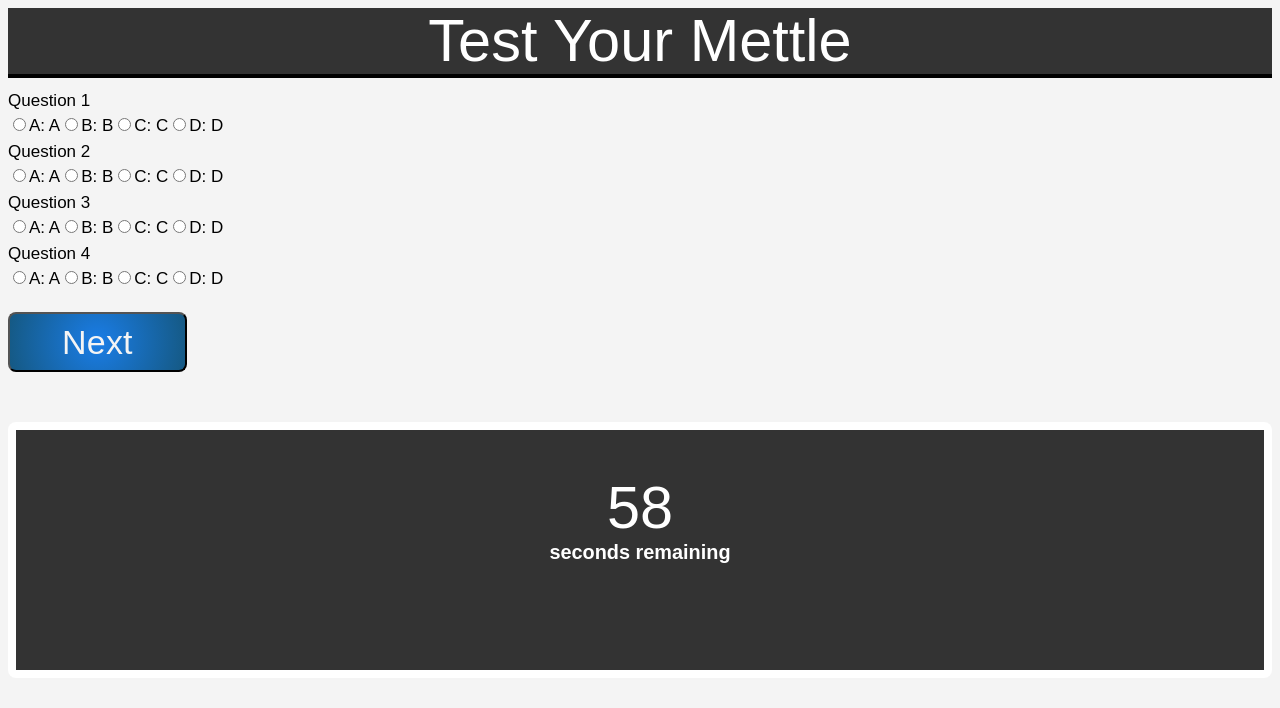
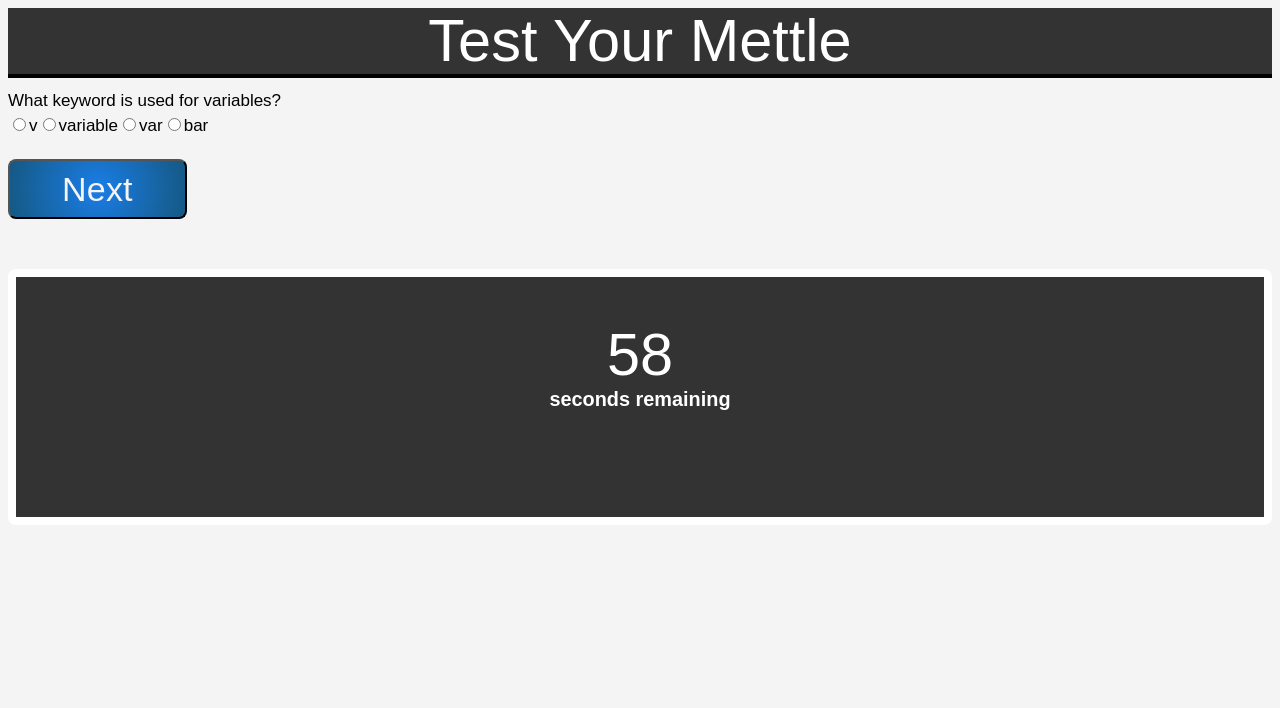
Before and after one commit to Ashloraptor/Test_Your_Mettle, a plain HTML site: page index.html in a window 1280 px wide. Both pictures are taken after a click on the button "Start". Drawn offline with Linux system fonts and the light colour scheme.

Commit message:
Added function to load each question at a time when the Next button is selected. Wrote out questions with corresponding answer selections.

```diff
--- a/index.html
+++ b/index.html
@@ -13,11 +13,13 @@
         <div class="large-font">Test Your Mettle</div>
         <button class="start-button">Start</button>
     </header>
+    <div class="theQuestion"></div>
     <div class="container questions">
 
     </div>
     <div>
-        <button class="next-button">Next</button>
+        <button id="nextBtn"
+        class="next-button">Next</button>
         <button class="submit-button">Submit</button>
     </div>
     <section>
--- a/script.js
+++ b/script.js
@@ -3,34 +3,45 @@ var startButton = document.querySelector(".start-button");
 var nextButton = document.querySelector(".next-button");
 var submitButton = document.querySelector(".submit-button");
 var timerElement = document.querySelector(".timer-count");
+
 var container = document.querySelector(".container");
 //var questions = document.querySelector(".questions");
 //var for questions
 //with corresponding series of options
 var questions = [
   {
-    question: "Question 1",
-    answers: {A: "A",B: "B",C: "C",D: "D"},
-    correct: "C"
+    question1: "What keyword is used for variables?",
+    answers1: ["v", "variable", "var", "bar"],
+    correct1: "C"
   },
   {
-    question: "Question 2",
-    answers: {A: "A",B: "B",C: "C",D: "D"},
-    correct: "C"
+    question2: "What punctuation is used to end a line of code?",
+    answers2: [".", "$", ";", "!"],
+    correct2: "C"
   },
   {
-    question: "Question 3",
-    answers: {A: "A",B: "B",C: "C",D: "D"},
-    correct: "C"
+    question3: 'What value type is in variable var= "Hello World"; ?',
+    answers3: ["Boolean", "Integer", "String", "Quote"],
+    correct3: "C"
   },
   {
-    question: "Question 4",
-    answers: {A: "A",B: "B",C: "C",D: "D"},
-    correct: "C"
+    question4: "What is the value of the first item in an array?",
+    answers4: ["1", "A", "0", "None of the above"],
+    correct4: "C"
   }
 ];
 
-var isRight = false;
+var answersOne = questions[0].answers1;
+var answersTwo = questions[1].answers2;
+var answersThree = questions[2].answers3;
+var answersFour = questions[3].answers4;
+var numQuestion = 0;
+
+var nextBtn = document.querySelector("#nextBtn");
+
+
+
+var isRight;
 var timer;
 var timerCount;
 
@@ -45,7 +56,7 @@ function init() {
 
 // The startGame function is called when the start button is clicked
 function startQuiz() {
-  isWin = false;
+  isRight = 0;
   timerCount = 60;
   // Hides start button when quiz is in progress
   startButton.hidden = true;
@@ -53,7 +64,7 @@ function startQuiz() {
   //Shows question and Next button
   container.hidden = false
   nextButton.hidden = false
-  renderQuestion();
+  renderQuestion(questions[0].question1, answersOne);
 
 }
 
@@ -72,49 +83,63 @@ function startTimer() {
   }, 1000);
 }
 
-//Presents the questions
-for (var i = 0; i < questions.length; i++) {
-}
+//Presents the first questions after Start is selected
 
-function renderQuestion() {
-  // Randomly picks question from questions array
-  //chosenQuestion = questions[Math.floor(Math.random() * questions.length)];
-  //Shows on screen
+answersOne = questions[0].answers1;
+var theQuestion = document.querySelector(".theQuestion");
 
-  var output = [];
-  //Displays answers with radio buttons
-  for (var i = 0; i < questions.length; i++) {
-    answers = [];
-    for (letter in questions[i].answers) {
-      answers.push(
-        '<label>'
-        + '<input type="radio" name="question' + i + '"value="' + letter + '">'
-        + letter + ': '
-        + questions[i].answers[letter]
-        + '</label>'
-      );
-    }
-  //Displays question with available answers
-    output.push(
-      '<div class="question">' + questions[i].question + '</div>'
-      + '<div class="answers">' + answers.join("") + '</div>'
+function renderQuestion( yourQuestion, answersOne) {
+  theQuestion.innerHTML = yourQuestion;
+ //clears answers
+  answers=[];
+  //for each question
+  for (var i = 0; i < 4; i++) {
+    console.log(answersOne);
+    answers.push(
+      '<input type="radio" name="question" value="value="' +
+      answersOne[i]+ '">' + answersOne[i]
     );
   }
-  container.innerHTML = output.join('')
+
+  container.innerHTML=answers.join("");
+
 }
 
 
+function nextQuestion() {
+  //checkCorrect();
+  renderQuestion(questions[1].question2, answersTwo);
+}
 
-//create a variable to track the current question you're on; so when a person clicks/triggers the  nextQuestion function. it would increment the currentQuestionIndex first, then trigger the renderQuestion
+
+function nextQuestion() {
+  numQuestion++;
+  if (numQuestion == 1){
+    console.log("two")
+    renderQuestion(questions[1].question2, answersTwo);
+  }
+  else if (numQuestion == 2){
+    renderQuestion(questions[2].question3, answersThree);
+  }
+  else if (numQuestion == 3){
+    renderQuestion(questions[3].question4, answersFour);
+  }
+  }
+
 
 //Checks if correct
-function checkCorrect() {
-  // If the choice selected equals the correct answer, set isRight to true
-  if (chosen === correct) {
-    // This value is used in the timer function to test if win condition is met
-    isRight = true;
+/*function checkCorrect() {
+   //If the choice selected equals the correct answer, set isRight to true
+  if (questions[0].correct1 === checked) {
+    // then add 1 to isRight and commit to local storage
+    isRight++;
+    localStorage.setItem("correct", isRight);
+  } else {
+    timerCount -5;
   }
-}
+}*/
+
+
 
 //commit initials to local storage
 
@@ -123,5 +148,5 @@ init();
 // Attach event listener to start button to call startGame function on click
 startButton.addEventListener("click", startQuiz);
 
-//nextButton.addEventListener("click", submit);
+nextButton.addEventListener("click", nextQuestion);
 //submitButton.addEventListener("click", endQuiz);
```
